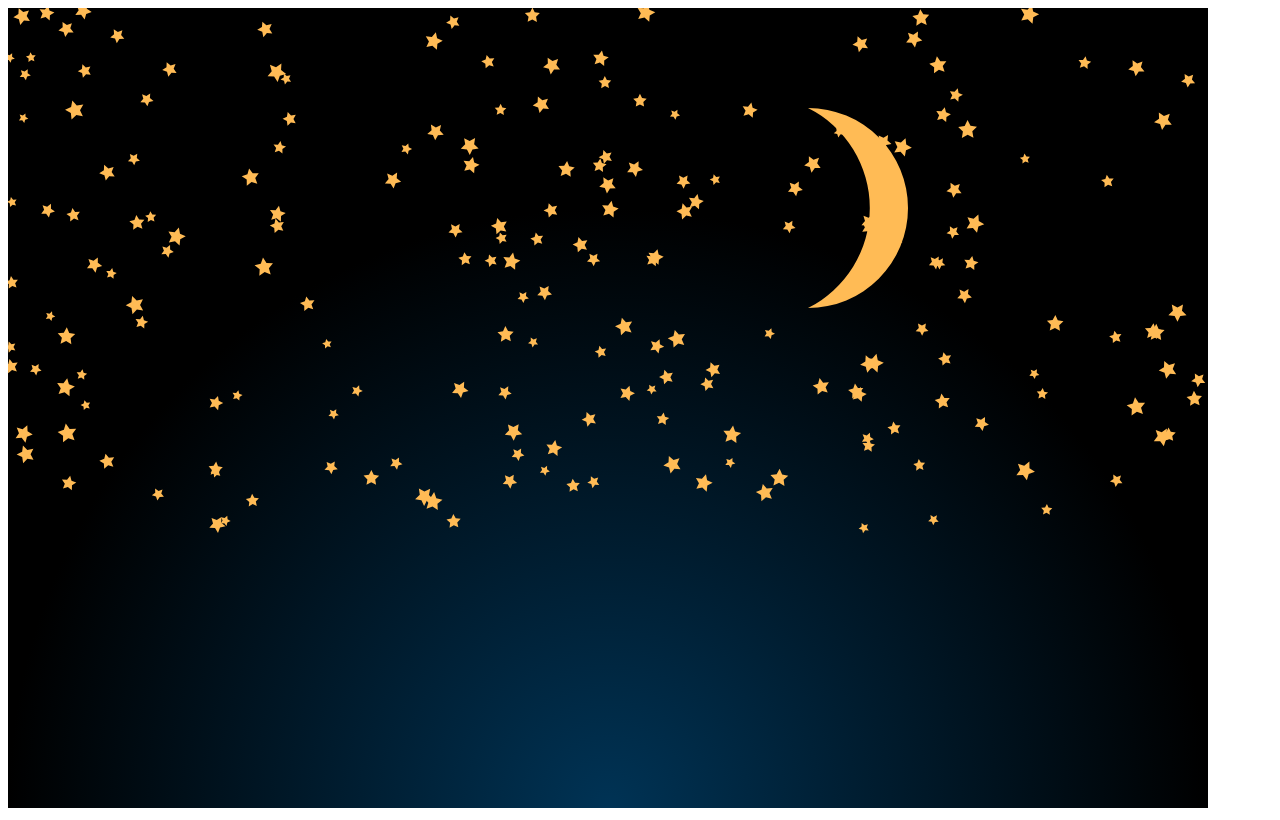
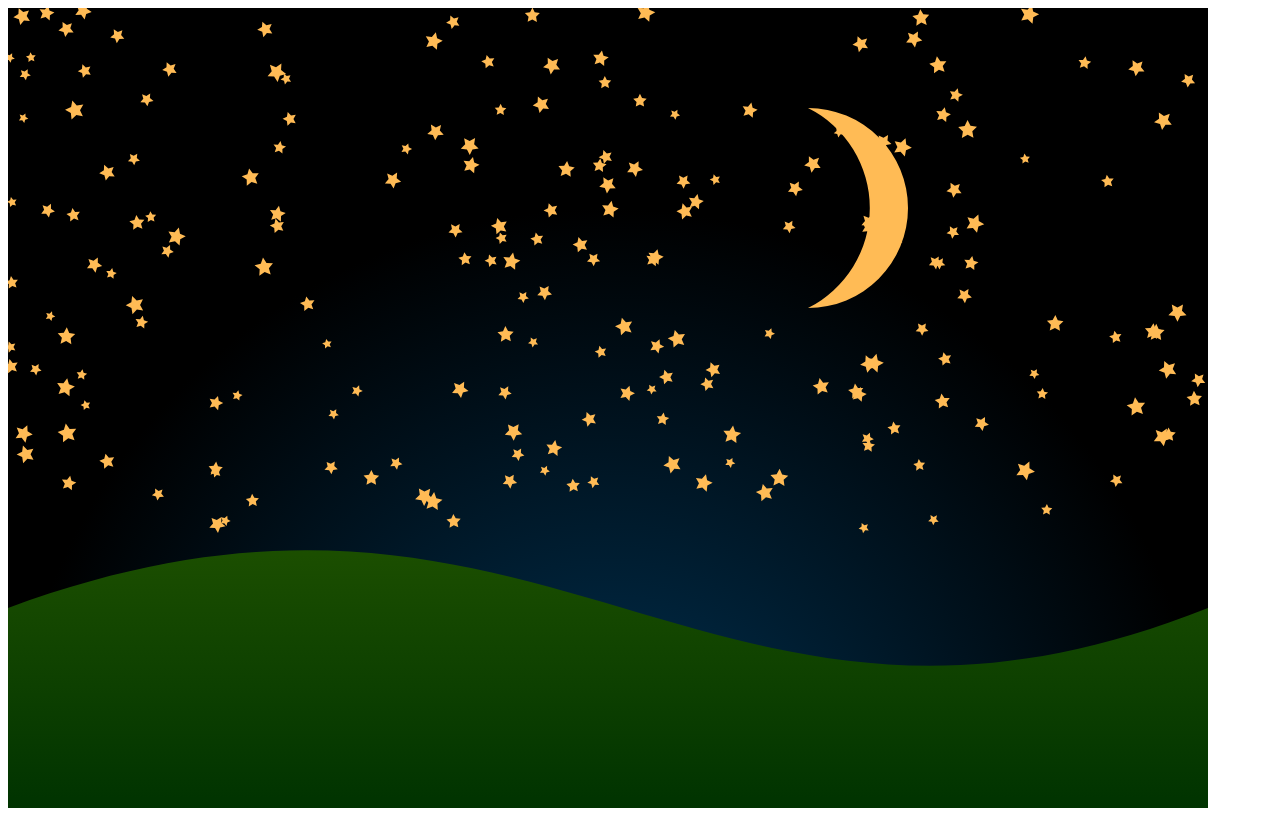
Before and after one commit to congtou221/sky, a plain HTML site: page index.html in a window 1280 px wide. Drawn offline with Linux system fonts and the light colour scheme.

Commit message:
add land

```diff
--- a/index.html
+++ b/index.html
@@ -33,7 +33,22 @@
 
 		drawMoon(context,800,200,2,100,0);
 
+		context.beginPath();
+		context.moveTo(0,600);
+		context.bezierCurveTo(540,400,700,800,1200,600);
+		context.lineTo(1200,800);
+		context.lineTo(0,800);
+		context.closePath();
+
+		var linearGrad = context.createLinearGradient(0,0,0,800);
+		linearGrad.addColorStop(0.0,'#580');
+		linearGrad.addColorStop(1.0,'#030');
+		context.fillStyle = linearGrad;
+
+		context.fill();
+
 		function drawMoon(cxt,x,y,d,r,rot,fillColor){
+
 			cxt.save();
 
 			cxt.rotate(rot/180*Math.PI);
```
